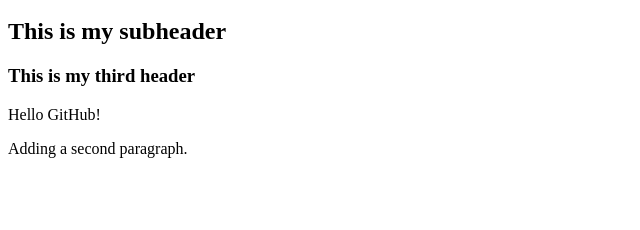
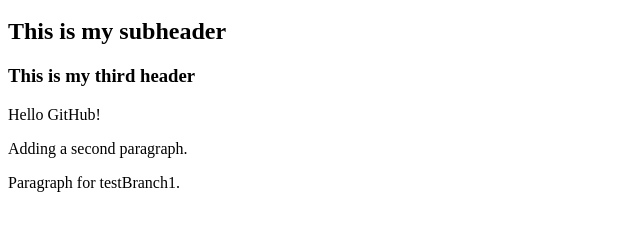
Before and after one commit to jquizoncl/hello-world, a plain HTML site: page index.html in a window 1280 px wide. Shown: the part 48-278 px from the top of the page, without its empty margins (0-640 px from the left). Drawn offline with Linux system fonts and the light colour scheme.

Commit message:
Added paragraph

```diff
--- a/index.html
+++ b/index.html
@@ -6,5 +6,7 @@
 
 		<p>Hello GitHub!</p>
 		<p>Adding a second paragraph.</p>
+
+		<p>Paragraph for testBranch1.</p>
 	</body>
 </html>
```
